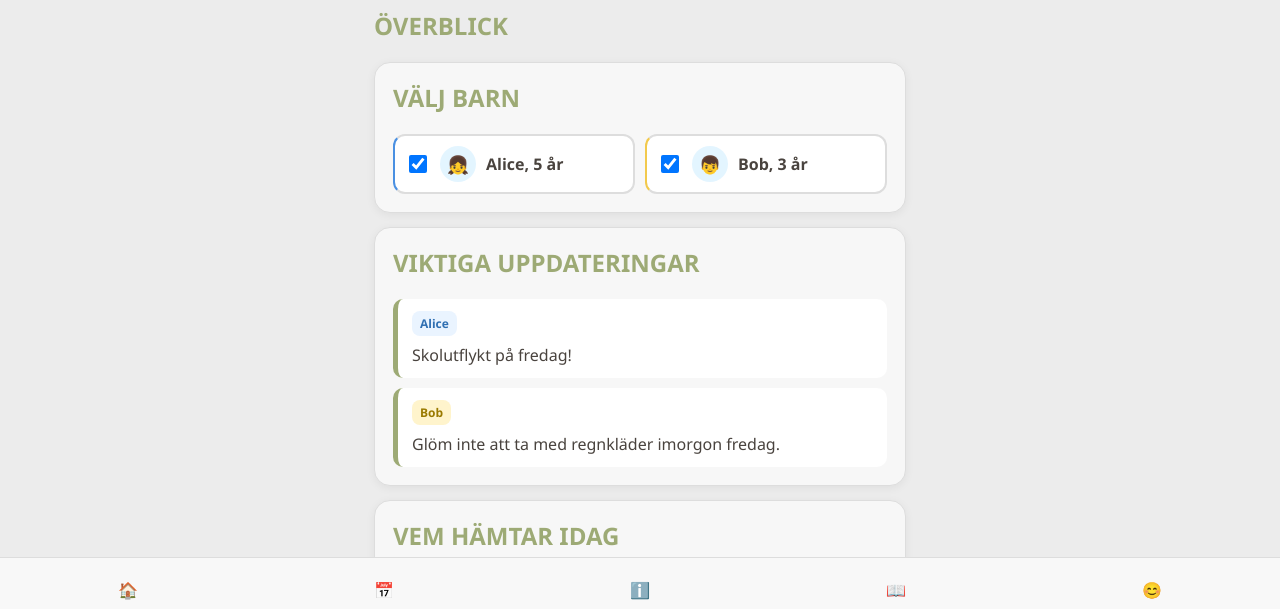
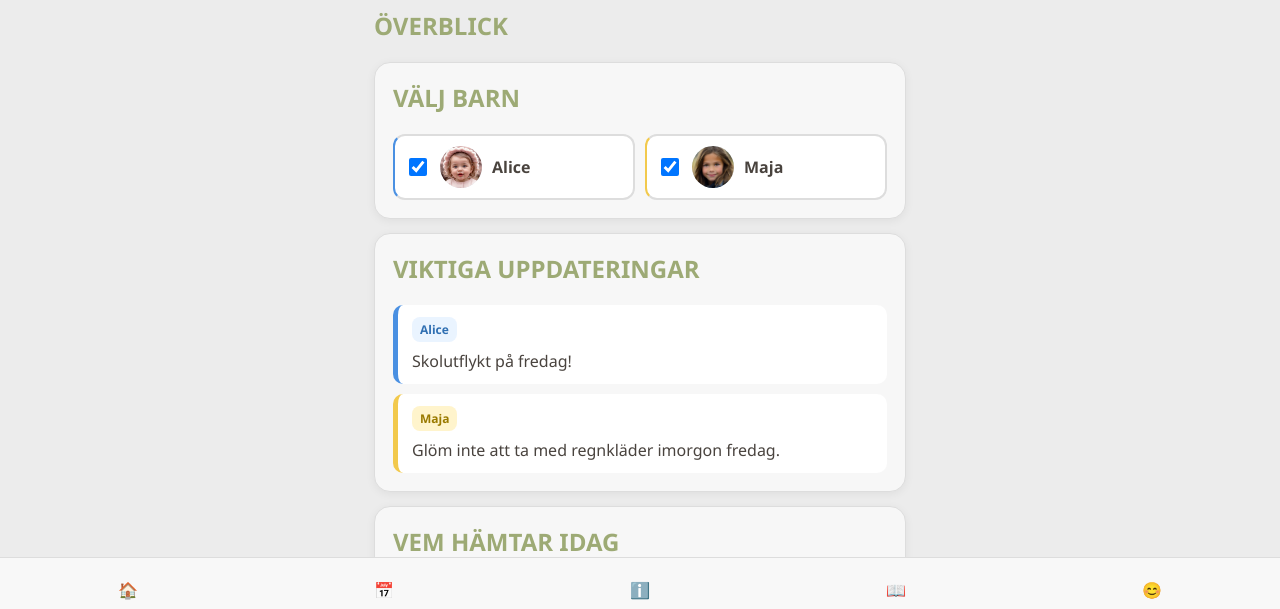
Before and after one commit to DanielPallin/Larstigen-Mockup, a website built with Vite: page pages/dashboard.html in a window 1280 px wide. Shown: the part 178-787 px from the top of the page. Built offline with nearby package versions, Linux system fonts and the light colour scheme.

Commit message:
bilder + blå/gul kant viktiga upd

```diff
--- a/css/dashboard.css
+++ b/css/dashboard.css
@@ -80,7 +80,42 @@ ul {
   margin-top: 10px;
 }
 
-.notice-item,
+.notice-item {
+  display: flex;
+  flex-direction: column;
+  gap: 8px;
+  padding: 12px 14px;
+  background: #fff;
+  border-radius: 10px;
+}
+
+.notice-blue {
+  border-left: 5px solid #4a90e2;
+}
+
+.notice-yellow {
+  border-left: 5px solid #f2c94c;
+}
+
+.child-tag {
+  display: inline-block;
+  width: fit-content;
+  padding: 4px 8px;
+  border-radius: 8px;
+  font-size: 0.75rem;
+  font-weight: 700;
+}
+
+.child-tag-blue {
+  background: #eaf4ff;
+  color: #2f6fb2;
+}
+
+.child-tag-yellow {
+  background: #fff4cc;
+  color: #9a7a00;
+}
+
 .event-item {
   display: flex;
   flex-direction: column;
@@ -88,10 +123,6 @@ ul {
   padding: 12px 14px;
   background: var(--bg-soft);
   border-radius: 10px;
-}
-
-.notice-item {
-  border-left: 5px solid var(--green);
 }
 
 .siblings-list {
@@ -155,16 +186,6 @@ ul {
   border-radius: 8px;
   font-size: 0.75rem;
   font-weight: 700;
-}
-
-.child-tag-blue {
-  background: #eaf4ff;
-  color: #2f6fb2;
-}
-
-.child-tag-yellow {
-  background: #fff4cc;
-  color: #9a7a00;
 }
 
 .field,
@@ -268,3 +289,18 @@ input {
   clip-path: inset(50%);
   white-space: nowrap;
 }
+
+.avatar {
+  width: 42px;
+  height: 42px;
+  border-radius: 50%;
+  object-fit: cover;
+  flex-shrink: 0;
+}
+.sibling-blue .avatar {
+  border-color: #4a90e2;
+}
+
+.sibling-yellow .avatar {
+  border-color: #f2c94c;
+}
--- a/js/dashboard.js
+++ b/js/dashboard.js
@@ -1,8 +1,19 @@
 const mockData = {
   siblings: [
-    { id: 1, name: "Alice", age: 5, avatar: "👧", color: "blue" },
-    { id: 2, name: "Bob", age: 3, avatar: "👦", color: "yellow" },
-  ],
+
+  {
+    id: 1,
+    name: "Alice",
+    avatar: "/assets/child1.jpg",
+    color: "blue"
+  },
+  {
+    id: 2,
+    name: "Maja",
+    avatar: "/assets/child4.jpg",
+    color: "yellow"
+  ,}
+],
 
   importantUpdates: [
     { id: 1, childId: 1, message: "Skolutflykt på fredag!" },
@@ -74,12 +85,13 @@ function createChildCard(sibling, checked, onToggle) {
     onToggle(sibling.id);
   });
 
-  const avatar = document.createElement("span");
+  const avatar = document.createElement("img");
   avatar.className = "avatar";
-  avatar.textContent = sibling.avatar;
+  avatar.src = sibling.avatar;
+  avatar.alt = sibling.name;
 
   const text = document.createElement("p");
-  text.textContent = `${sibling.name}, ${sibling.age} år`;
+  text.textContent = `${sibling.name}`;
 
   label.append(checkbox, avatar, text);
   return label;
```
Also changed, not shown: assets/child1.jpg (added), assets/child4.jpg (added).
